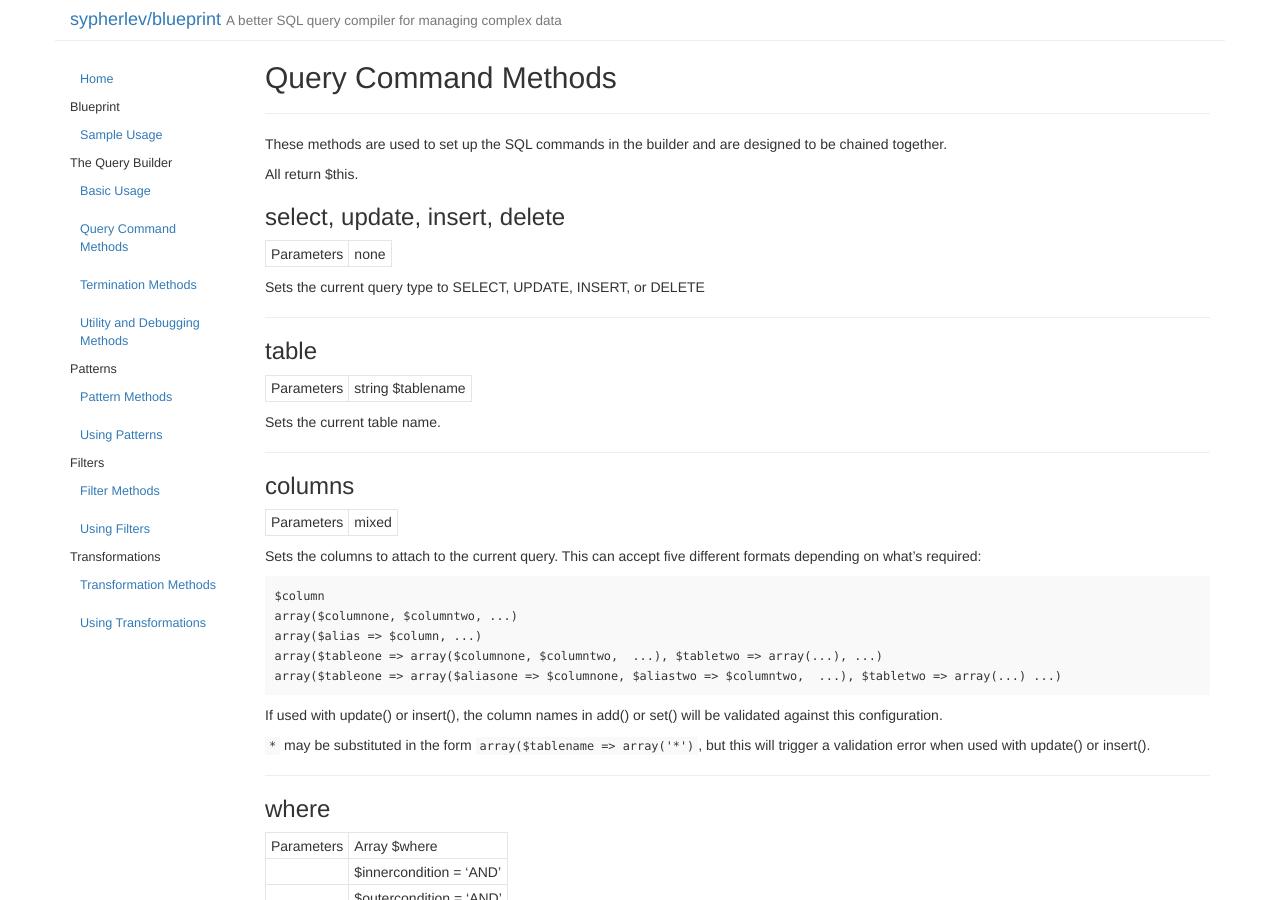
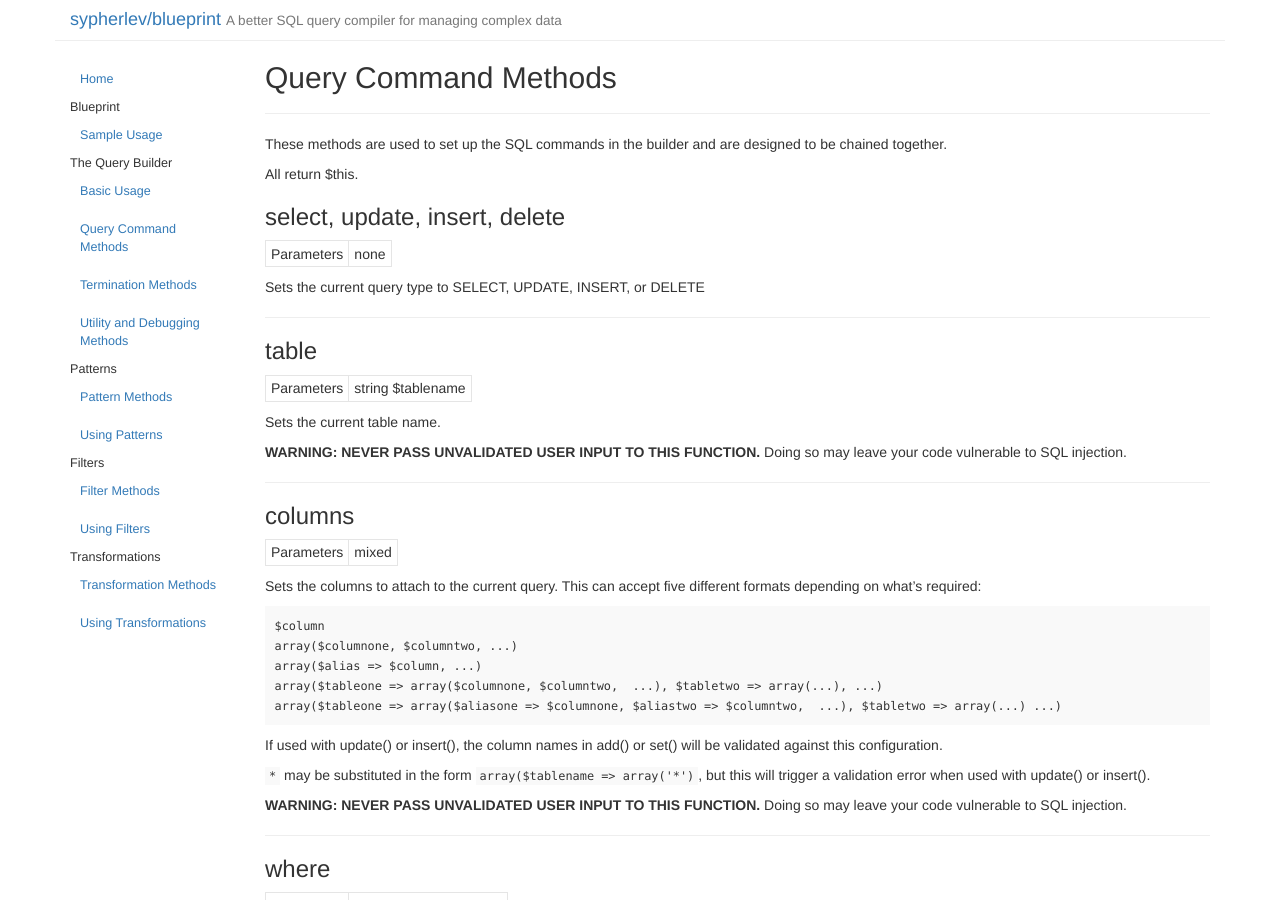
Before and after one commit to sypherlev/blueprint, a Jekyll site: the page built from docs/_posts/2016-10-18-query-command-methods.md, in a window 1280 px wide and 900 px high. Built offline with Jekyll 4.4.1, drawn with Linux system fonts in a browser that asks for light colours.

Commit message:
Added warning to two methods

```diff
--- a/docs/_posts/2016-10-18-query-command-methods.md
+++ b/docs/_posts/2016-10-18-query-command-methods.md
@@ -23,6 +23,8 @@ Sets the current query type to SELECT, UPDATE, INSERT, or DELETE
 
 Sets the current table name.
 
+**WARNING: NEVER PASS UNVALIDATED USER INPUT TO THIS FUNCTION.** Doing so may leave your code vulnerable to SQL injection.
+
 ---
 
 ### columns
@@ -40,6 +42,8 @@ Sets the columns to attach to the current query. This can accept five different
 If used with update() or insert(), the column names in add() or set() will be validated against this configuration.
 
 `*` may be substituted in the form `array($tablename => array('*')`, but this will trigger a validation error when used with update() or insert().
+
+**WARNING: NEVER PASS UNVALIDATED USER INPUT TO THIS FUNCTION.** Doing so may leave your code vulnerable to SQL injection.
 
 ---
 
```
